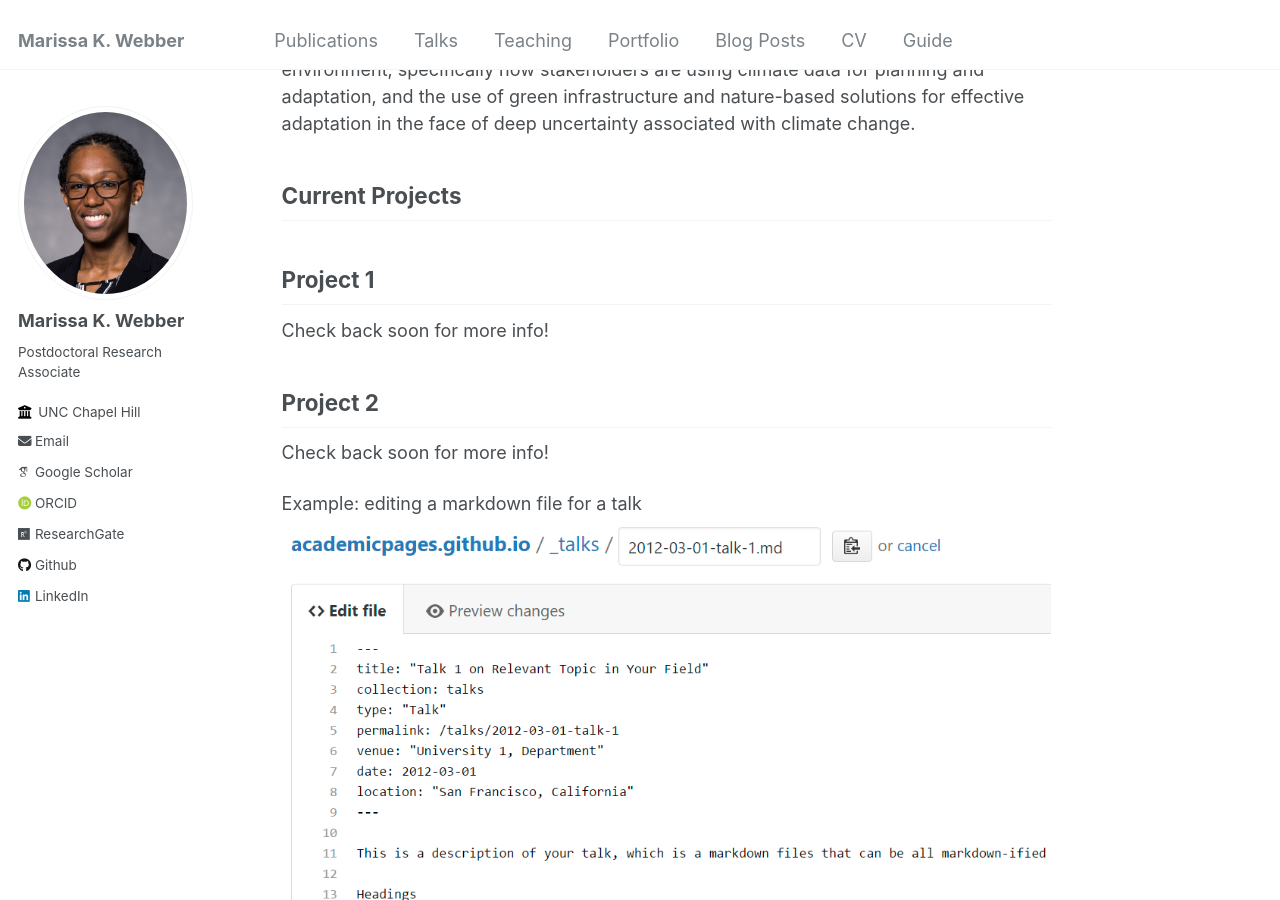
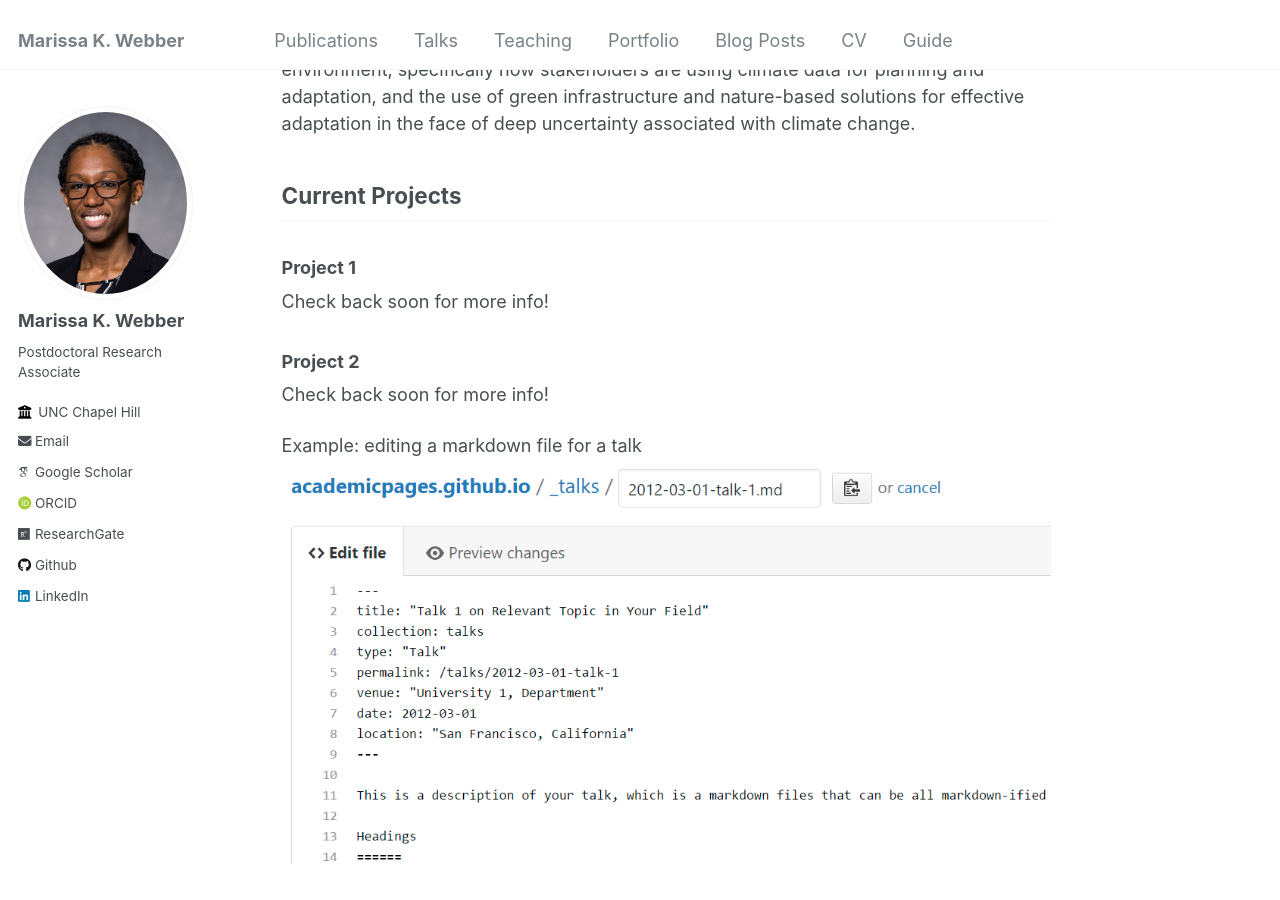
Before and after one commit to mwebber2/marissakwebber, a Jekyll site: the page built from _pages/about.md, in a window 1280 px wide and 900 px high, scrolled down 355 px. Built offline with Jekyll 4.4.1, drawn with Linux system fonts in a browser that asks for light colours; some web fonts are replaced.

```diff
--- a/_pages/about.md
+++ b/_pages/about.md
@@ -15,16 +15,13 @@ I received my Doctoral Degree and my Masters Degree from Carnegie Mellon Univers
 My doctoral work focused on climate adaptation for stormwater infrastructure in the urban environment, specifically how stakeholders are using climate data for planning and adaptation, and the use of green infrastructure and nature-based solutions for effective adaptation in the face of deep uncertainty associated with climate change.
 
 
-Current Projects
------
+## Current Projects
 
-Project 1
-------
+### Project 1
 Check back soon for more info!
 
 
-Project 2
-------
+### Project 2
 Check back soon for more info!
 
 
```
